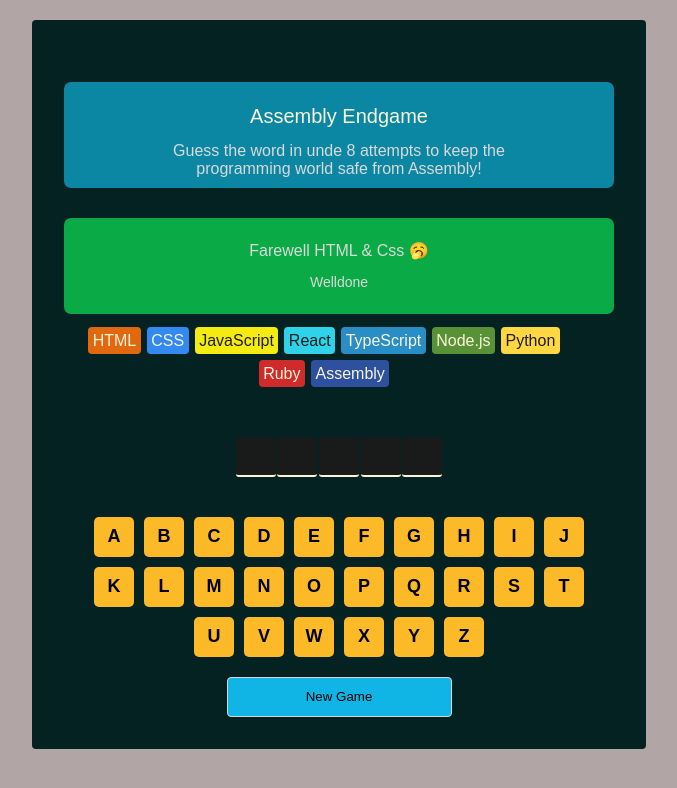
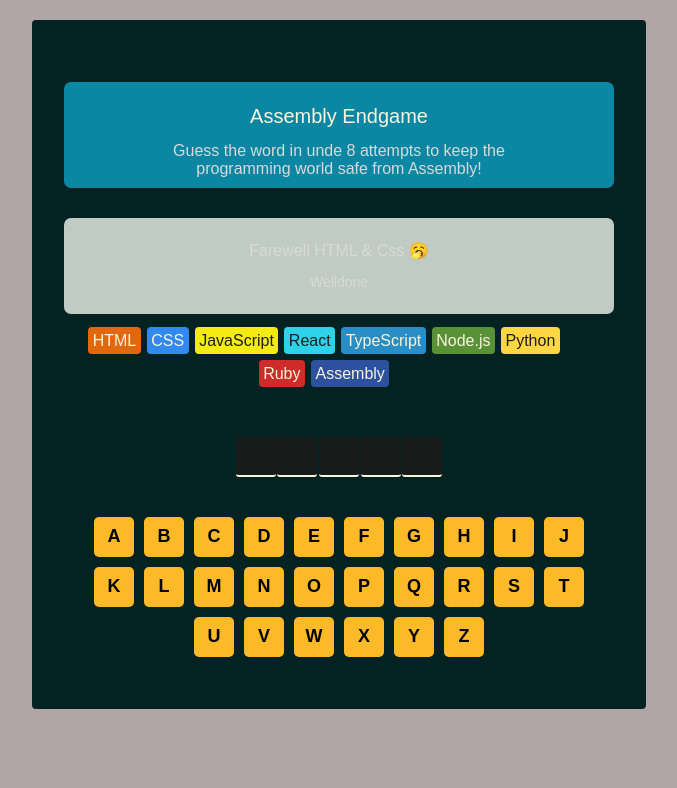
Before and after one commit to tevis-zorg/Assembly-Game, a React (Vite) app: page / in a window 1280 px wide. Shown: the top 788 px of the page, without its empty margins (301-978 px from the left). Built offline with nearby package versions, Linux system fonts and the light colour scheme.

Commit message:
Adding game mechanisms (game status display, game over (win/lose) button behavior and display)

```diff
--- a/src/App.css
+++ b/src/App.css
@@ -22,10 +22,22 @@
 .game-status {
   padding: 10px;
   align-items: center;
-  background-color: #0aab47;
+  background-color: #c0cbc5;
   /* color: #0000009c; */
   border-radius: 7px;
   white-space: nowrap;
+}
+
+.game-status.chip-lost {
+  background-color: #FCBA29;
+}
+
+.game-status.game-lost {
+  background-color: #ff6347;
+}
+
+.game-status.game-win {
+  background-color: #0aab47;
 }
 
 .game-status h2 {
--- a/src/Components/Body.jsx
+++ b/src/Components/Body.jsx
@@ -30,6 +30,20 @@
  *
  */
 
+/**
+ * Challange :
+ *
+ * Goal: Add in the incorrect guesses mechanism to the game
+ *
+ * Challenge:
+ * 1. Create a variable `isGameOver` which evaluates to `true`
+ *    if the user has guessed incorrectly 8 times. Consider how
+ *    we might make this more dynamic if we were ever to add or
+ *    remove languages from the languages array.
+ * 2. Conditionally render the New Game button only if the game
+ *    is over.
+ */
+
 
 const Body = () => {
 
@@ -38,15 +52,20 @@
   const [currentWord, setCurrentWord] = useState(Array.from("react"));
   const [guessedLetter, setGuessedLetter] = useState([])
   const [isCorrect, setIsCorrect] = useState({})
-  const [incorrectGuess, setIncorrectGuess] = useState(0)
-
-  const chanceLeft = incorrectGuess;
 
   // Dervied state value
   const wrongGuess =
   guessedLetter.filter(
     wrongLetter => !currentWord.includes(wrongLetter.toLowerCase())
-  ).length
+  ).length;
+
+  const rightGuess=
+  guessedLetter.filter(
+    isRight => currentWord.includes(isRight.toLowerCase())
+  ).length;
+
+
+  const isGameOver = wrongGuess >= 8 || currentWord.length ===  rightGuess
 
 
   // const [assemble, setAssemble] = useState(
@@ -94,12 +113,14 @@
       )
     );
 
-    // !isValid ? setIncorrectGuess(prevChane => prevChane + 1) : incorrectGuess;
+  }
+
+  const gameOver = () => {
 
   }
 
   // console.log(guessedLetter);
-  console.log(isCorrect);
+  // console.log(isCorrect);
   // console.log(wrongGuess);
 
   const currWordElements = currentWord.map(
@@ -136,7 +157,7 @@
           key={letter}
           className={isLetterWrong}
           handleClick={() => addGuessedLetter(letter)}
-          selectedButton={clickedLetter}
+          selectedButton={isGameOver ? letter : clickedLetter}
           letter={letter}
         />
       )
@@ -149,12 +170,17 @@
       <GameStatus
        statMessages={"Farewell HTML & Css 🥱"}
        subMessages={"Welldone"}
+       moduleName={clsx}
+       wrongGuess={wrongGuess}
+       rightGuess={rightGuess}
+       guessedLetter={guessedLetter}
+       currentWord={currentWord}
       />
 
       <LanguageChips
         arrData={chips}
         wrongGuess={wrongGuess}
-        methodName={clsx}
+        moduleName={clsx}
       />
 
       {currWordElements}
@@ -163,12 +189,16 @@
         {buttonElement}
       </section>
 
+    {
+      isGameOver
+      &&
       <button
         className="new-game"
         onClick={() => setGuessedLetter([],console.clear())}
       >
           New Game
       </button>
+    }
 
 
     </>
--- a/src/Components/Child/GameStatus.jsx
+++ b/src/Components/Child/GameStatus.jsx
@@ -1,8 +1,29 @@
-import React from 'react'
+const GameStatus = (props) => {
 
-const GameStatus = (props) => {
+  const isWrongGuesses = props.wrongGuess;
+  const isRightGuesses = props.rightGuess;
+
+  const chipLost = isWrongGuesses >= 1;
+  const isLost = isWrongGuesses >= 8;
+  const isWin = Array.from(props.currentWord).length === isRightGuesses;
+
+  console.log(
+    `Chip Lost : ${chipLost}\nGame Lost : ${isLost}\nGame Win : ${isWin}`
+  )
+
   return (
-    <section className='game-status'>
+        <section
+          className={
+            props.moduleName(
+              'game-status',
+              {
+                'chip-lost' : chipLost ,
+                'game-lost' : isLost,
+                'game-win' : isWin,
+              }
+            )
+          }
+        >
           <h2>
             {props.statMessages}
           </h2>
@@ -10,6 +31,7 @@
             {props.subMessages}
           </p>
         </section>
+      // {statusElement}
   )
 }
 
--- a/src/Components/Child/LanguageChips.jsx
+++ b/src/Components/Child/LanguageChips.jsx
@@ -16,7 +16,7 @@
 
             console.log(ceased)
 
-            const chipLost = props.methodName(
+            const chipLost = props.moduleName(
                 'chips', ceased && 'lost'
             )
 
```
Lines whose indentation alone changed are shown as unchanged.
